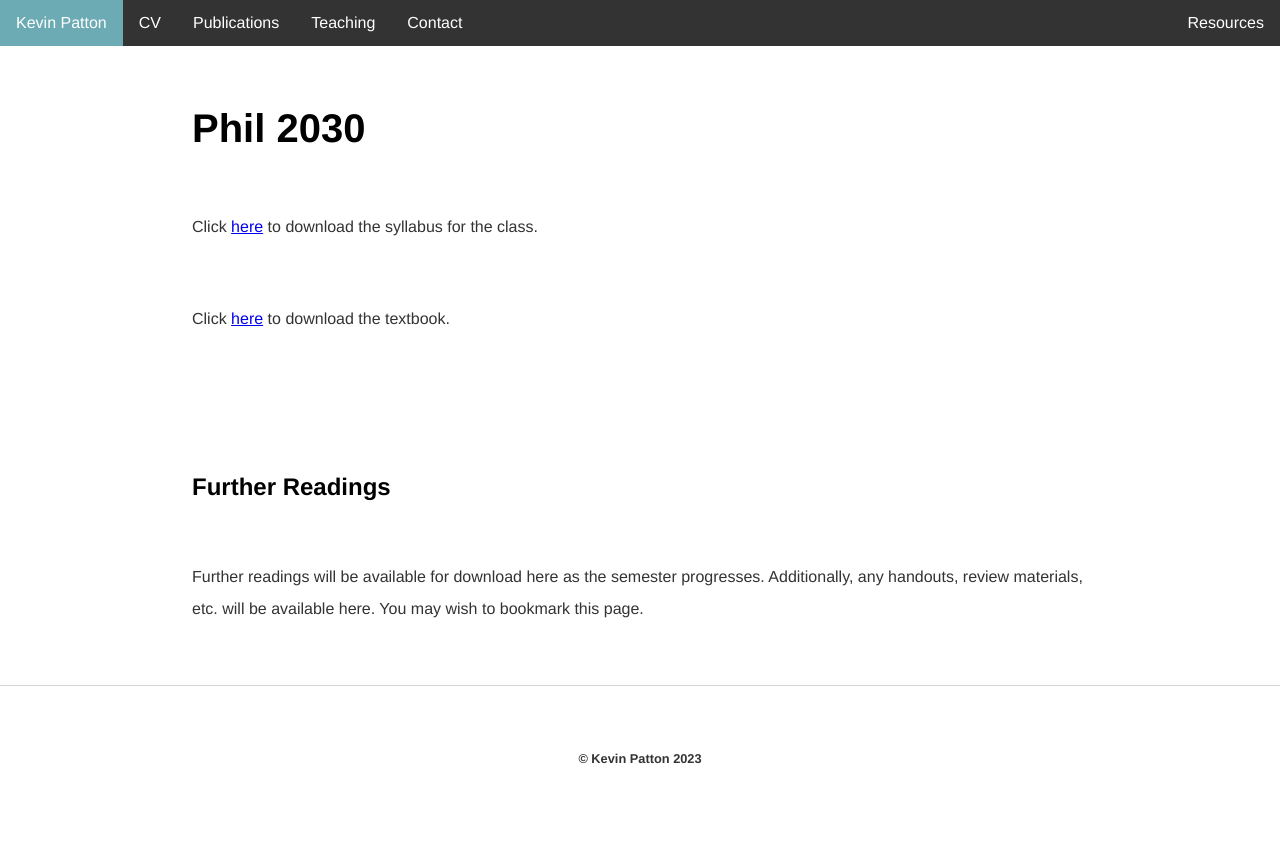
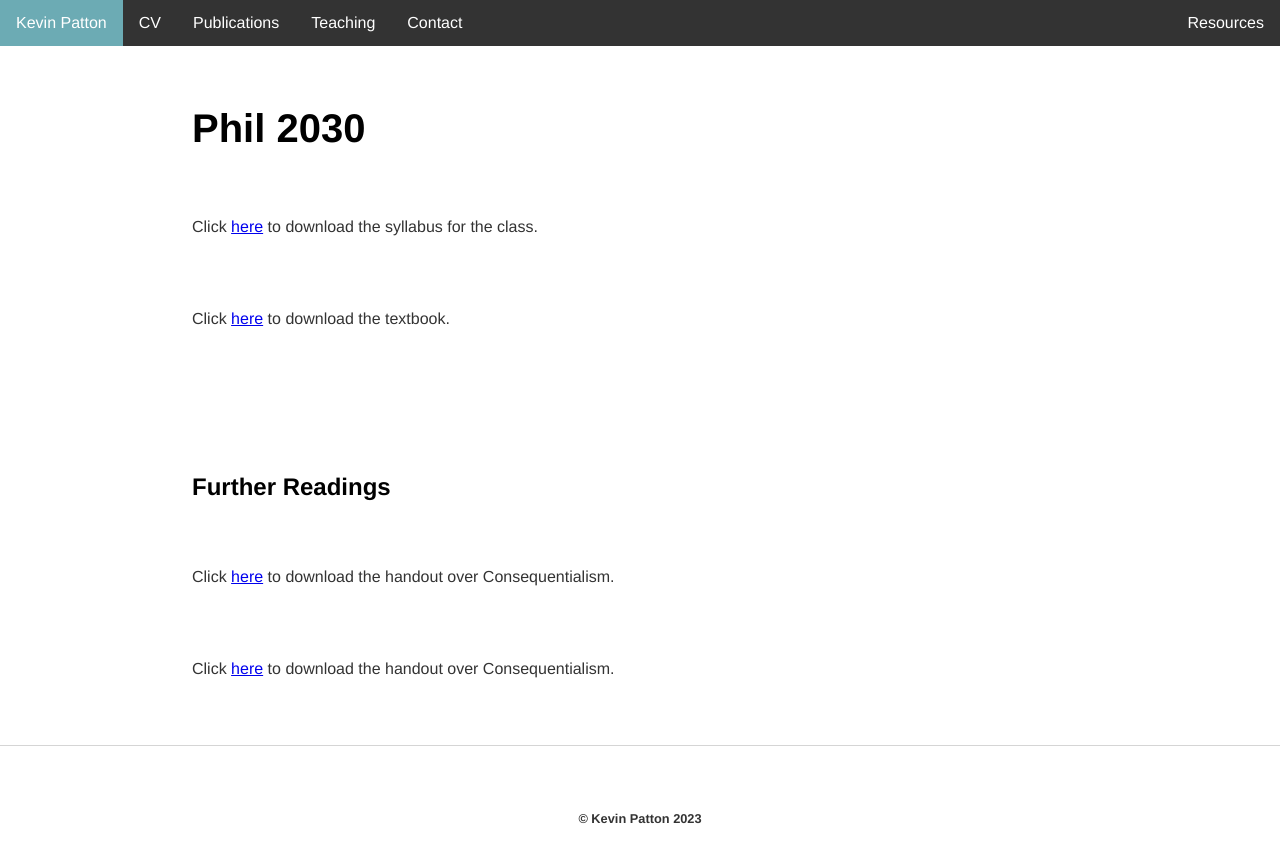
Before and after one commit to kevinjpatton/kevinjpatton.github.io, a Jekyll site: the page built from teaching/phil_2030/index.html, in a window 1280 px wide. Shown: the top 863 px of the page. Built offline with Jekyll 4.4.1, drawn with Linux system fonts in a browser that asks for light colours; Markdown is read by kramdown in place of the engine named in the settings.

Commit message:
Update index.html

```diff
--- a/teaching/phil_2030/index.html
+++ b/teaching/phil_2030/index.html
@@ -6,4 +6,5 @@
 <p>Click <a href="/teaching/phil_2030/Philosophy 2030 - Syllabus - Spring 2023.pdf" target="_blank">here</a> to download the syllabus for the class.</p>
 <p>Click <a href="/banda/Russ Shafer-Landau - Fundamentals of Ethics .pdf" target="_blank">here</a> to download the textbook.</p><br />
 <h2>Further Readings</h2>
-<p>Further readings will be available for download here as the semester progresses.  Additionally, any handouts, review materials, etc. will be available here.  You may wish to bookmark this page.</p>
+<p>Click <a href="/teaching/phil_2030/Handout - Hedonism.pdf" target="_blank">here</a> to download the handout over Consequentialism.</p>
+<p>Click <a href="/teaching/phil_2030/Handout - Consequentialism.pdf" target="_blank">here</a> to download the handout over Consequentialism.</p>
```
